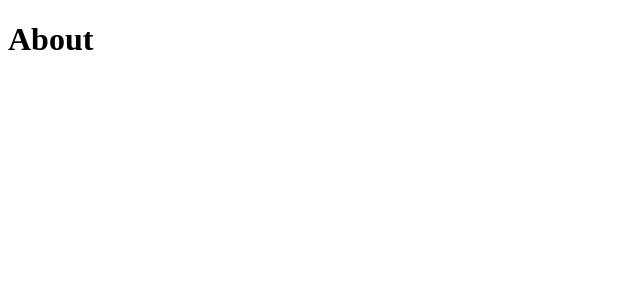
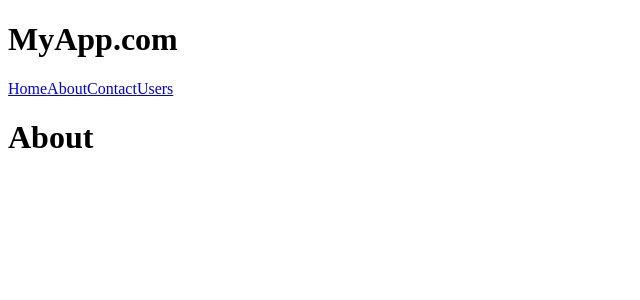
Before and after one commit to vkondratiev94/react-next-ssr, a Next.js app: page /about in a window 1280 px wide. Shown: the top 300 px of the page, without its empty margins (0-640 px from the left). Built offline with nearby package versions, Linux system fonts and the light colour scheme.

Commit message:
creating layouts

```diff
--- /dev/null
+++ b/components/includes/header.js
@@ -0,0 +1,29 @@
+import React from "react";
+import Link from "next/link";
+
+const Header = () => {
+  return (
+    <>
+      <h1>MyApp.com</h1>
+      <nav>
+        <Link href="/">
+          <a>Home</a>
+        </Link>
+
+        <Link href="/about">
+          <a>About</a>
+        </Link>
+
+        <Link href="/contact">
+          <a>Contact</a>
+        </Link>
+
+        <Link href="/users">
+          <a>Users</a>
+        </Link>
+      </nav>
+    </>
+  );
+};
+
+export default Header;
--- /dev/null
+++ b/components/layouts/mainLayout.js
@@ -0,0 +1,13 @@
+import React from "react";
+import Header from "../includes/header";
+
+const MainLayout = props => {
+  return (
+    <>
+      <Header />
+      {props.children}
+    </>
+  );
+};
+
+export default MainLayout;
--- a/pages/about.js
+++ b/pages/about.js
@@ -1,11 +1,12 @@
 import React, { Component } from "react";
+import MainLayout from "../components/layouts/mainLayout";
 
 export default class About extends Component {
   render() {
     return (
-      <>
+      <MainLayout>
         <h1>About</h1>
-      </>
+      </MainLayout>
     );
   }
 }
--- a/pages/contact.js
+++ b/pages/contact.js
@@ -1,11 +1,12 @@
 import React, { Component } from "react";
+import MainLayout from "../components/layouts/mainLayout";
 
 export default class Contact extends Component {
   render() {
     return (
-      <>
+      <MainLayout>
         <h1>Contact</h1>
-      </>
+      </MainLayout>
     );
   }
 }
--- a/pages/users/index.js
+++ b/pages/users/index.js
@@ -1,11 +1,12 @@
 import React, { Component } from "react";
+import MainLayout from "../../components/layouts/mainLayout";
 
 export default class Users extends Component {
   render() {
     return (
-      <>
+      <MainLayout>
         <h1>Users</h1>
-      </>
+      </MainLayout>
     );
   }
 }
--- a/pages/users/profile.js
+++ b/pages/users/profile.js
@@ -1,11 +1,12 @@
 import React, { Component } from "react";
+import MainLayout from "../../components/layouts/mainLayout";
 
 export default class Profile extends Component {
   render() {
     return (
-      <>
+      <MainLayout>
         <h1>Profile</h1>
-      </>
+      </MainLayout>
     );
   }
 }
```
Also changed, not shown: pages/index.js (+3 -23 lines).
